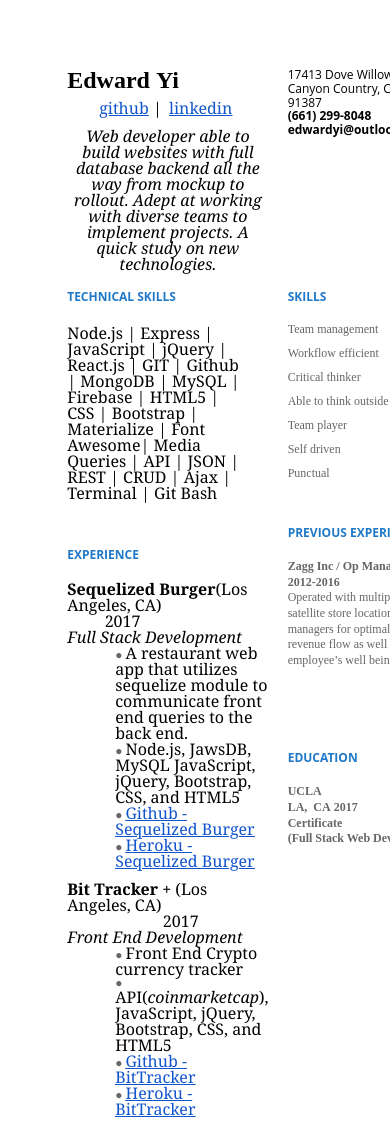
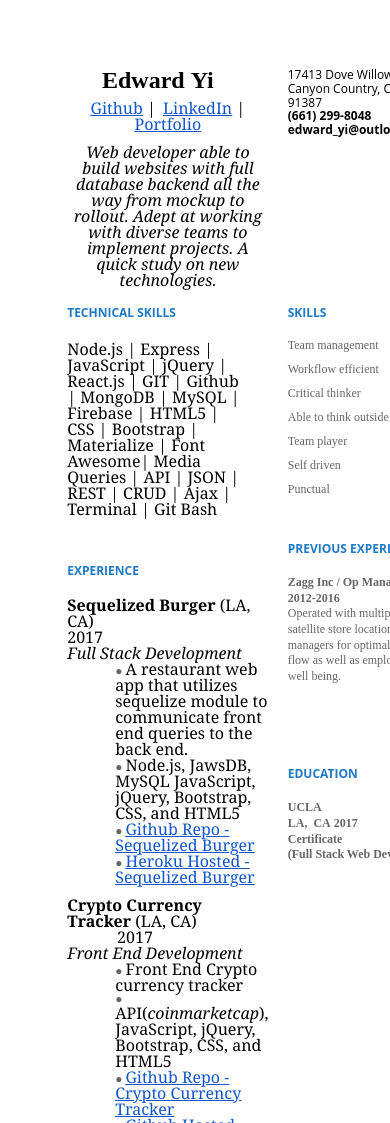
Before and after one commit to Forcium/Resume, a plain HTML site: page index.html in a window 390 px wide. Shown: the top 1123 px of the page. Drawn offline with Linux system fonts and the light colour scheme; a web font is replaced by a local one.

Commit message:
Portfolio link

```diff
--- a/index.html
+++ b/index.html
@@ -8,6 +8,7 @@
     body {
       margin: 0 auto;
     }
+
 
     .lst-kix_d52h1clnbs3c-5>li:before {
       content: "\0025a0  "
@@ -235,7 +236,25 @@
       padding: 0
     }
 
-    .c25 {
+    .c9 {
+      border-right-style: solid;
+      padding: 7.2pt 7.2pt 7.2pt 7.2pt;
+      border-bottom-color: #ffffff;
+      border-top-width: 0pt;
+      border-right-width: 0pt;
+      border-left-color: #ffffff;
+      vertical-align: top;
+      border-right-color: #ffffff;
+      border-left-width: 0pt;
+      border-top-style: solid;
+      border-left-style: solid;
+      border-bottom-width: 0pt;
+      width: 166.2pt;
+      border-top-color: #ffffff;
+      border-bottom-style: solid
+    }
+
+    .c24 {
       border-right-style: solid;
       padding: 7.2pt 7.2pt 7.2pt 7.2pt;
       border-bottom-color: #ffffff;
@@ -253,36 +272,57 @@
       border-bottom-style: solid
     }
 
-    .c29 {
-      border-right-style: solid;
-      padding: 7.2pt 7.2pt 7.2pt 7.2pt;
-      border-bottom-color: #ffffff;
-      border-top-width: 0pt;
-      border-right-width: 0pt;
-      border-left-color: #ffffff;
-      vertical-align: top;
-      border-right-color: #ffffff;
-      border-left-width: 0pt;
-      border-top-style: solid;
-      border-left-style: solid;
-      border-bottom-width: 0pt;
-      width: 166.2pt;
-      border-top-color: #ffffff;
-      border-bottom-style: solid
+    .c0 {
+      color: #000000;
+      font-weight: 700;
+      text-decoration: none;
+      vertical-align: baseline;
+      font-size: 9pt;
+      font-family: "Open Sans";
+      font-style: normal
     }
 
-    .c0 {
-      margin-left: 36pt;
+    .c7 {
       padding-top: 0pt;
-      padding-left: 0pt;
       padding-bottom: 0pt;
       line-height: 1.0;
       orphans: 2;
       widows: 2;
-      text-align: left
+      text-align: left;
+      height: 9pt
     }
 
-    .c3 {
+    .c20 {
+      color: #000000;
+      font-weight: 400;
+      text-decoration: none;
+      vertical-align: baseline;
+      font-size: 9pt;
+      font-family: "Open Sans";
+      font-style: normal
+    }
+
+    .c8 {
+      color: #666666;
+      font-weight: 700;
+      text-decoration: none;
+      vertical-align: baseline;
+      font-size: 9pt;
+      font-family: "Merriweather";
+      font-style: normal
+    }
+
+    .c21 {
+      color: #2079c7;
+      font-weight: 700;
+      text-decoration: none;
+      vertical-align: baseline;
+      font-size: 9pt;
+      font-family: "Open Sans";
+      font-style: normal
+    }
+
+    .c1 {
       color: #000000;
       font-weight: 400;
       text-decoration: none;
@@ -292,27 +332,35 @@
       font-style: normal
     }
 
-    .c6 {
-      color: #2079c7;
-      font-weight: 700;
+    .c3 {
+      color: #666666;
+      font-weight: 400;
       text-decoration: none;
       vertical-align: baseline;
       font-size: 9pt;
-      font-family: "Open Sans";
+      font-family: "Merriweather";
       font-style: normal
     }
 
-    .c5 {
-      color: #000000;
-      font-weight: 400;
-      text-decoration: none;
-      vertical-align: baseline;
-      font-size: 12pt;
-      font-family: "Cambria";
-      font-style: italic
+    .c2 {
+      padding-top: 0pt;
+      padding-bottom: 0pt;
+      line-height: 1.0;
+      text-align: left;
+      margin-right: 15pt;
+      height: 9pt
     }
 
-    .c4 {
+    .c18 {
+      padding-top: 0pt;
+      padding-bottom: 0pt;
+      line-height: 1.0;
+      orphans: 2;
+      widows: 2;
+      text-align: center
+    }
+
+    .c12 {
       padding-top: 0pt;
       padding-bottom: 0pt;
       line-height: 1.0;
@@ -321,61 +369,31 @@
       text-align: left
     }
 
-    .c19 {
-      color: #000000;
-      text-decoration: none;
-      vertical-align: baseline;
-      font-size: 9pt;
-      font-family: "Open Sans";
-      font-style: normal
+    .c30 {
+      padding-top: 6pt;
+      padding-bottom: 0pt;
+      line-height: 1.3;
+      text-align: left;
+      margin-right: 15pt
     }
 
-    .c20 {
-      color: #666666;
-      text-decoration: none;
-      vertical-align: baseline;
-      font-size: 6pt;
-      font-family: "Merriweather";
-      font-style: normal
-    }
-
-    .c28 {
-      color: #2079c7;
-      text-decoration: none;
-      vertical-align: baseline;
-      font-size: 12pt;
-      font-family: "Open Sans";
-      font-style: normal
-    }
-
-    .c17 {
-      padding-top: 0pt;
-      padding-bottom: 0pt;
-      line-height: 1.0;
-      orphans: 2;
-      widows: 2;
-      text-align: center
-    }
-
-    .c11 {
-      color: #666666;
-      text-decoration: none;
-      vertical-align: baseline;
-      font-size: 9pt;
-      font-family: "Merriweather";
-      font-style: normal
-    }
-
-    .c7 {
-      padding-top: 0pt;
+    .c5 {
+      padding-top: 30pt;
       padding-bottom: 0pt;
       line-height: 1.0;
       text-align: left;
-      margin-right: 15pt;
-      height: 9pt
+      margin-right: 15pt
     }
 
-    .c21 {
+    .c6 {
+      padding-top: 0pt;
+      padding-bottom: 0pt;
+      line-height: 1.15;
+      text-align: left;
+      margin-right: 15pt
+    }
+
+    .c29 {
       padding-top: 0pt;
       padding-bottom: 6pt;
       line-height: 1.0;
@@ -383,24 +401,40 @@
       margin-right: 15pt
     }
 
-    .c33 {
-      padding-top: 30pt;
+    .c14 {
+      font-size: 12pt;
+      font-family: "Cambria";
+      color: #1155cc;
+      font-weight: 400;
+      text-decoration: underline
+    }
+
+    .c34 {
+      color: #666666;
+      font-weight: 400;
+      font-size: 6pt;
+      font-family: "Merriweather";
+      font-style: normal
+    }
+
+    .c23 {
+      padding-top: 10pt;
       padding-bottom: 0pt;
       line-height: 1.0;
       text-align: left;
       margin-right: 15pt
     }
 
-    .c16 {
+    .c4 {
       padding-top: 0pt;
       padding-bottom: 0pt;
-      line-height: 1.3;
+      line-height: 1.0;
       text-align: left;
       margin-right: 15pt
     }
 
-    .c24 {
-      padding-top: 6pt;
+    .c10 {
+      padding-top: 0pt;
       padding-bottom: 0pt;
       line-height: 1.3;
       text-align: left;
@@ -415,107 +449,87 @@
       margin-right: 15pt
     }
 
-    .c35 {
-      color: #000000;
-      text-decoration: none;
-      vertical-align: baseline;
-      font-family: "Merriweather";
+    .c36 {
+      color: #2079c7;
+      font-size: 12pt;
+      font-family: "Open Sans";
       font-style: normal
     }
 
-    .c13 {
-      padding-top: 0pt;
-      padding-bottom: 0pt;
-      line-height: 1.15;
-      text-align: left;
-      margin-right: 15pt
+    .c16 {
+      font-size: 12pt;
+      font-family: "Cambria";
+      color: #000000;
+      font-weight: 700
     }
 
-    .c1 {
-      font-size: 12pt;
-      font-family: "Cambria";
-      color: #1155cc;
-      font-weight: 400;
-      text-decoration: underline
-    }
-
-    .c30 {
-      padding-top: 10pt;
-      padding-bottom: 0pt;
-      line-height: 1.0;
-      text-align: left;
-      margin-right: 15pt
-    }
-
-    .c9 {
-      padding-top: 0pt;
-      padding-bottom: 0pt;
-      line-height: 1.0;
-      text-align: left;
-      margin-right: 15pt
-    }
-
-    .c34 {
+    .c33 {
       border-spacing: 0;
       border-collapse: collapse;
       margin-right: auto
     }
 
-    .c10 {
+    .c19 {
       font-size: 12pt;
       font-family: "Cambria";
       color: #000000;
       font-weight: 400
     }
 
-    .c12 {
+    .c37 {
       background-color: #ffffff;
       max-width: 525.6pt;
       padding: 28.8pt 43.2pt 43.2pt 43.2pt
     }
 
-    .c27 {
-      font-size: 12pt;
-      font-family: "Cambria";
-      color: #000000
+    .c32 {
+      color: #000000;
+      font-family: "Merriweather";
+      font-style: normal
     }
 
-    .c2 {
+    .c15 {
+      padding: 0;
+      margin: 0
+    }
+
+    .c11 {
       color: inherit;
       text-decoration: inherit
     }
 
-    .c14 {
-      padding: 0;
-      margin: 0
+    .c13 {
+      margin-left: 36pt;
+      padding-left: 0pt
+    }
+
+    .c28 {
+      text-decoration: none;
+      vertical-align: baseline
+    }
+
+    .c22 {
+      font-style: italic
+    }
+
+    .c25 {
+      height: 9pt
+    }
+
+    .c35 {
+      height: 80pt
+    }
+
+    .c17 {
+      height: 522pt
+    }
+
+    .c27 {
+      font-weight: 700
     }
 
     .c26 {
       font-size: 18pt
-    }
-
-    .c8 {
-      font-weight: 700
-    }
-
-    .c23 {
-      height: 522pt
-    }
-
-    .c18 {
-      font-weight: 400
-    }
-
-    .c22 {
-      height: 9pt
-    }
-
-    .c32 {
-      height: 80pt
-    }
-
-    .c15 {
-      font-style: italic
     }
 
     .title {
@@ -526,7 +540,7 @@
       padding-bottom: 6pt;
       font-family: "Merriweather";
       line-height: 1.0;
-      text-align: left
+      text-align: center;
     }
 
     .subtitle {
@@ -623,101 +637,107 @@
   </style>
 </head>
 
-<body class="c12">
-  <p class="c22 c31"><span class="c18 c20"></span></p><a id="t.28c093e4e084196d603fd900a5ea04ea4c62132a"></a><a id="t.0"></a>
-  <table class="c34">
+<body class="c37">
+  <p class="c25 c31"><span class="c28 c34"></span></p><a id="t.3dbf10824ca342240d8c06c8285f81cfaef0b6d4"></a><a id="t.0"></a>
+  <table class="c33">
     <tbody>
-      <tr class="c32">
-        <td class="c25" colspan="1" rowspan="1">
-          <p class="c21 title" id="h.x8fm1uorkbaw"><span class="c26">Edward</span><span class="c26 c8 c35">&nbsp;Yi</span></p>
-          <p class="c17"><span class="c1"><a class="c2" href="https://www.google.com/url?q=https://github.com/Forcium&amp;sa=D&amp;ust=1508811445521000&amp;usg=AFQjCNEYqImyH6UAEVj1Qm5bkz2lbTYKCA">github</a></span><span class="c10">&nbsp;|</span><span class="c10">&nbsp;</span>
+      <tr class="c35">
+        <td class="c24" colspan="1" rowspan="1">
+          <p class="c29 title" id="h.x8fm1uorkbaw"><span class="c26">Edward</span><span class="c28 c27 c26 c32">&nbsp;Yi</span></p>
+          <p class="c18"><span class="c14"><a class="c11" href="https://github.com/Forcium" target="_blank">Github</a></span><span class="c19">&nbsp;|</span><span class="c19">&nbsp;</span>
             <span
-              class="c1"><a class="c2" href="https://www.google.com/url?q=https://linkedin.com/in/edward_yi&amp;sa=D&amp;ust=1508811445521000&amp;usg=AFQjCNH-0sog_7T6d8NjcTlbhGCk90p_qg">linkedin</a></span><span class="c10">&nbsp;</span></p>
-          <p class="c17 c22"><span class="c3"></span></p>
-          <p class="c17"><span class="c10 c15">Web developer able to build websites with full database backend all the way from mockup to rollout. Adept at working with diverse teams to implement projects. A quick study on new technologies.</span></p>
+              class="c14"><a class="c11" href="https://linkedin.com/in/edward_yi" target="_blank">LinkedIn</a></span><span class="c19">&nbsp;</span><span class="c19">| </span>
+              <span
+                class="c14"><a class="c11" href="https://forcium.github.io/" target="_blank">Portfolio</a></span>
+          </p>
+          <p class="c18 c25"><span class="c1"></span></p>
+          <p class="c18"><span class="c19 c22">Web developer able to build websites with full database backend all the way from mockup to rollout. Adept at working with diverse teams to implement projects. A quick study on new technologies.</span></p>
         </td>
-        <td class="c29" colspan="1" rowspan="1">
-          <p class="c13"><span class="c19 c18">17413 Dove Willow St</span></p>
-          <p class="c13"><span class="c19 c18">Canyon Country, CA 91387</span></p>
-          <p class="c13"><span class="c19 c8">(661) 299-8048</span></p>
-          <p class="c13"><span class="c8 c19">edwardyi@outlook.com</span></p>
+        <td class="c9" colspan="1" rowspan="1">
+          <p class="c6"><span class="c20">17413 Dove Willow St</span></p>
+          <p class="c6"><span class="c20">Canyon Country, CA 91387</span></p>
+          <p class="c6"><span class="c0">(661) 299-8048</span></p>
+          <p class="c6"><span class="c0">edward_yi@outlook.com</span></p>
         </td>
       </tr>
-      <tr class="c23">
-        <td class="c25" colspan="1" rowspan="1">
-          <h1 class="c9" id="h.vv36thlu7dss"><span>TECHNICAL SKILLS</span></h1>
-          <h1 class="c30" id="h.wvlt0svc9ahh"><span class="c3">Node.js | Express | JavaScript | jQuery | React.js | GIT | Github | MongoDB | MySQL | Firebase | HTML5 | CSS | Bootstrap | Materialize | Font Awesome| Media Queries | API | JSON | REST | CRUD | Ajax | Terminal | Git Bash &nbsp;</span></h1>
-          <h1 class="c33" id="h.4naeyj6xmfia"><span class="c6">EXPERIENCE</span></h1>
-          <p class="c7"><span class="c11 c18"></span></p>
-          <p class="c4"><span class="c8 c27">Sequelized Burger</span><span class="c3">(Los Angeles, CA)&nbsp;&nbsp;&nbsp;&nbsp;&nbsp;&nbsp;&nbsp;&nbsp;&nbsp;&nbsp;&nbsp;&nbsp;&nbsp;&nbsp;&nbsp;&nbsp;&nbsp;&nbsp;&nbsp;&nbsp;&nbsp;&nbsp;&nbsp;&nbsp; &nbsp; &nbsp; &nbsp; &nbsp; &nbsp;2017</span></p>
+      <tr class="c17">
+        <td class="c24" colspan="1" rowspan="1">
+          <h1 class="c4" id="h.vv36thlu7dss"><span>TECHNICAL SKILLS</span></h1>
+          <h1 class="c23" id="h.wvlt0svc9ahh"><span class="c1">Node.js | Express | JavaScript | jQuery | React.js | GIT | Github | MongoDB | MySQL | Firebase | HTML5 | CSS | Bootstrap | Materialize | Font Awesome| Media Queries | API | JSON | REST | CRUD | Ajax | Terminal | Git Bash &nbsp;</span></h1>
+          <h1 class="c5" id="h.4naeyj6xmfia"><span class="c21">EXPERIENCE</span></h1>
+          <p class="c2"><span class="c3"></span></p>
+          <p class="c12"><span class="c16">Sequelized Burger </span><span class="c1">(LA, CA)&nbsp;&nbsp;&nbsp;&nbsp;&nbsp;&nbsp;&nbsp;&nbsp;&nbsp;&nbsp;&nbsp;&nbsp;&nbsp;&nbsp;&nbsp;&nbsp;&nbsp;&nbsp;&nbsp;&nbsp;&nbsp;&nbsp;&nbsp;&nbsp;&nbsp;&nbsp;&nbsp;&nbsp;&nbsp;&nbsp;&nbsp;&nbsp;&nbsp;&nbsp;&nbsp;&nbsp;&nbsp;&nbsp;&nbsp;&nbsp;&nbsp;&nbsp; 2017</span></p>
           <p
-            class="c4"><span class="c5">Full Stack Development</span></p>
-            <ul class="c14 lst-kix_ogh4lryqb7e9-0 start">
-              <li class="c0"><span class="c3">A restaurant web app that utilizes sequelize module to communicate front end queries to the back end.</span></li>
-              <li class="c0"><span class="c3">Node.js, JawsDB, MySQL JavaScript, jQuery, Bootstrap, CSS, and HTML5</span></li>
-              <li class="c0"><span class="c1"><a class="c2" href="https://www.google.com/url?q=https://github.com/Forcium/sequelizedBurger&amp;sa=D&amp;ust=1508811445525000&amp;usg=AFQjCNHRjSkHtp_QCl4dp2dgFJzYyllM4g">Github - Sequelized Burger</a></span></li>
-              <li class="c0"><span class="c1"><a class="c2" href="https://www.google.com/url?q=https://dry-atoll-38666.herokuapp.com/&amp;sa=D&amp;ust=1508811445526000&amp;usg=AFQjCNHfnlagO9QpxwbUKHJI7EGzYo9uBg">Heroku - Sequelized Burger</a></span><span class="c3">&nbsp;</span></li>
+            class="c12"><span class="c19 c22 c28">Full Stack Development</span></p>
+            <ul class="c15 lst-kix_ogh4lryqb7e9-0 start">
+              <li class="c12 c13"><span class="c1">A restaurant web app that utilizes sequelize module to communicate front end queries to the back end.</span></li>
+              <li class="c12 c13"><span class="c1">Node.js, JawsDB, MySQL JavaScript, jQuery, Bootstrap, CSS, and HTML5</span></li>
+              <li class="c12 c13"><span class="c14"><a class="c11" href="https://github.com/Forcium/sequelizedBurger" target="_blank">Github Repo - Sequelized Burger</a></span></li>
+              <li
+                class="c12 c13"><span class="c14"><a class="c11" href="https://dry-atoll-38666.herokuapp.com/" target="_blank">Heroku Hosted - Sequelized Burger</a></span><span class="c1">&nbsp;</span></li>
             </ul>
-            <p class="c4 c22"><span class="c3"></span></p>
-            <p class="c4"><span class="c27 c8">Bit Tracker + </span><span class="c3">(Los Angeles, CA)&nbsp;&nbsp;&nbsp;&nbsp;&nbsp;&nbsp;&nbsp;&nbsp;&nbsp;&nbsp;&nbsp;&nbsp;&nbsp;&nbsp;&nbsp;&nbsp;&nbsp;&nbsp;&nbsp;&nbsp;&nbsp;&nbsp;&nbsp;&nbsp; &nbsp; &nbsp; &nbsp; &nbsp; &nbsp; &nbsp; &nbsp; &nbsp; &nbsp; &nbsp; &nbsp; &nbsp;2017</span></p>
-            <p
-              class="c4"><span class="c5">Front End Development</span></p>
-              <ul class="c14 lst-kix_ogh4lryqb7e9-0">
-                <li class="c0"><span class="c10">Front End Crypto currency tracker </span></li>
-                <li class="c0"><span class="c10">API(</span><span class="c10 c15">coinmarketcap</span><span class="c10">), </span><span class="c3">JavaScript, jQuery, Bootstrap, CSS, and HTML5</span></li>
-                <li class="c0"><span class="c1"><a class="c2" href="https://www.google.com/url?q=https://github.com/Forcium/Project-1-BitTracker&amp;sa=D&amp;ust=1508811445527000&amp;usg=AFQjCNEg_0ZmPiyVA8Wt9EriADUeAuOEtA">Github - BitTracker</a></span></li>
-                <li class="c0"><span class="c1"><a class="c2" href="https://www.google.com/url?q=https://forcium.github.io/Project-1-BitTracker/&amp;sa=D&amp;ust=1508811445528000&amp;usg=AFQjCNGDFNiVYWPBZ5DZF_3HYL9Xu7yrnw">Heroku - BitTracker</a></span><span class="c3">&nbsp;</span></li>
-              </ul>
-              <p class="c4 c22"><span class="c3"></span></p>
-              <p class="c4"><span class="c27 c8">Friend Finder (Simpsons) </span><span class="c3">(Los Angeles, CA) &nbsp; &nbsp; &nbsp;&nbsp;&nbsp;&nbsp;&nbsp;&nbsp;&nbsp;&nbsp;&nbsp; &nbsp; &nbsp; &nbsp; &nbsp; &nbsp; &nbsp; &nbsp; &nbsp; &nbsp; &nbsp; &nbsp; 2017</span></p>
-              <p
-                class="c4"><span class="c5">Full Stack Development</span></p>
-                <ul class="c14 lst-kix_ogh4lryqb7e9-0">
-                  <li class="c0"><span class="c3">Full Stack Web Scraper App &nbsp;</span></li>
-                  <li class="c0"><span class="c3">Cheerio, MongoDB, Mongoose, Node.js, JavaScript, jQuery, Bootstrap, CSS, and HTML5</span></li>
-                  <li class="c0"><span class="c1"><a class="c2" href="https://www.google.com/url?q=https://github.com/Forcium/scraper&amp;sa=D&amp;ust=1508811445530000&amp;usg=AFQjCNGfkB0OQjwylo3fSNqMclajasd64g">Github - Web Scraper (Tech Crunch)</a></span></li>
-                  <li
-                    class="c0"><span class="c1"><a class="c2" href="https://www.google.com/url?q=https://gentle-citadel-76606.herokuapp.com&amp;sa=D&amp;ust=1508811445531000&amp;usg=AFQjCNH4pI3XFU6kBM5A2UJUvVyfU3tB9Q">Heroku - Web Scraper (Tech Crunch)</a></span>
-                    <span
-                      class="c10">&nbsp;</span>
-                      </li>
-                </ul>
+            <p class="c7"><span class="c1"></span></p>
+            <p class="c12"><span class="c16">Crypto Currency Tracker </span><span class="c1">(LA, CA)&nbsp;&nbsp;&nbsp;&nbsp;&nbsp;&nbsp;&nbsp;&nbsp; &nbsp; &nbsp; &nbsp; &nbsp; &nbsp; &nbsp; &nbsp; &nbsp; &nbsp; &nbsp; 2017</span></p>
+            <p class="c12"><span class="c19 c28 c22">Front End Development</span></p>
+            <ul class="c15 lst-kix_ogh4lryqb7e9-0">
+              <li class="c12 c13"><span class="c19">Front End Crypto currency tracker </span></li>
+              <li class="c12 c13"><span class="c19">API(</span><span class="c19 c22">coinmarketcap</span><span class="c19">), </span><span class="c1">JavaScript, jQuery, Bootstrap, CSS, and HTML5</span></li>
+              <li class="c12 c13"><span class="c14"><a class="c11" href="https://github.com/Forcium/Crypto-Currency-Tracker" target="_blank">Github Repo - Crypto Currency Tracker</a></span></li>
+              <li
+                class="c12 c13"><span class="c14"><a class="c11" href="https://forcium.github.io/Crypto-Currency-Tracker/" target="_blank">Github Hosted - Crypto Currency Tracker</a></span>
+                <span
+                  class="c1">&nbsp;</span>
+                  </li>
+            </ul>
+            <p class="c7"><span class="c1"></span></p>
+            <p class="c12"><span class="c16">Web Scraper (Tech Crunch) </span><span class="c1">(LA, CA) &nbsp; &nbsp; &nbsp; &nbsp; &nbsp; &nbsp; &nbsp; &nbsp; &nbsp; &nbsp; &nbsp; 2017</span></p>
+            <p class="c12"><span class="c19 c28 c22">Full Stack Development</span></p>
+            <ul class="c15 lst-kix_ogh4lryqb7e9-0">
+              <li class="c12 c13"><span class="c1">Full Stack Web Scraper App &nbsp;</span></li>
+              <li class="c12 c13"><span class="c1">Cheerio, MongoDB, Mongoose, Node.js, JavaScript, jQuery, Bootstrap, CSS, and HTML5</span></li>
+              <li class="c12 c13"><span class="c14"><a class="c11" href="https://github.com/Forcium/scraper" target="_blank">Github Repo - Web Scraper (Tech Crunch)</a></span></li>
+              <li
+                class="c12 c13"><span class="c14"><a class="c11" href="https://gentle-citadel-76606.herokuapp.com/" target="_blank">Heroku Hosted - Web Scraper (Tech Crunch)</a></span>
+                <span
+                  class="c19">&nbsp;</span>
+                  </li>
+            </ul>
         </td>
-        <td class="c29" colspan="1" rowspan="1">
-          <h1 class="c9" id="h.l2h39vwh1ixn"><span class="c6">SKILLS</span></h1>
-          <p class="c7"><span class="c11 c18"></span></p>
-          <p class="c9"><span class="c11 c18">Team management </span></p>
-          <p class="c7"><span class="c11 c18"></span></p>
-          <p class="c9"><span class="c11 c18">Workflow efficient</span></p>
-          <p class="c7"><span class="c11 c18"></span></p>
-          <p class="c9"><span class="c11 c18">Critical thinker</span></p>
-          <p class="c7"><span class="c11 c18"></span></p>
-          <p class="c9"><span class="c11 c18">Able to think outside the box</span></p>
-          <p class="c7"><span class="c11 c18"></span></p>
-          <p class="c9"><span class="c11 c18">Team player</span></p>
-          <p class="c7"><span class="c11 c18"></span></p>
-          <p class="c9"><span class="c11 c18">Self driven</span></p>
-          <p class="c7"><span class="c11 c18"></span></p>
-          <p class="c9"><span class="c11 c18">Punctual</span></p>
-          <h1 class="c33" id="h.44230d5h6bq2"><span class="c6">PREVIOUS EXPERIENCE</span></h1>
-          <p class="c7"><span class="c11 c18"></span></p>
-          <p class="c16"><span class="c11 c8">Zagg Inc / Op Manager</span></p>
-          <p class="c16"><span class="c11 c8">2012-2016</span></p>
-          <p class="c16"><span>Operated with multiple satellite store location managers for optimal revenue flow as well as </span><span>employee&rsquo;s </span><span>well being.</span></p>
-          <p class="c16 c22"><span class="c11 c18"></span></p>
-          <p class="c16 c22"><span class="c11 c18"></span></p>
-          <p class="c16 c22"><span class="c11 c18"></span></p>
-          <h1 class="c33" id="h.1ghc9clgq7tu"><span class="c6">EDUCATION</span></h1>
-          <p class="c7"><span class="c11 c8"></span></p>
-          <p class="c16"><span class="c11 c8">UCLA </span></p>
-          <p class="c16"><span class="c8">LA, &nbsp;CA</span><span class="c8 c11">&nbsp;2017</span></p>
-          <p class="c16"><span class="c11 c8">Certificate </span></p>
-          <p class="c16"><span class="c8">(Full Stack Web Dev)</span></p>
+        <td class="c9" colspan="1" rowspan="1">
+          <h1 class="c4" id="h.l2h39vwh1ixn"><span class="c21">SKILLS</span></h1>
+          <p class="c2"><span class="c3"></span></p>
+          <p class="c4"><span class="c3">Team management </span></p>
+          <p class="c2"><span class="c3"></span></p>
+          <p class="c4"><span class="c3">Workflow efficient</span></p>
+          <p class="c2"><span class="c3"></span></p>
+          <p class="c4"><span class="c3">Critical thinker</span></p>
+          <p class="c2"><span class="c3"></span></p>
+          <p class="c4"><span class="c3">Able to think outside the box</span></p>
+          <p class="c2"><span class="c3"></span></p>
+          <p class="c4"><span class="c3">Team player</span></p>
+          <p class="c2"><span class="c3"></span></p>
+          <p class="c4"><span class="c3">Self driven</span></p>
+          <p class="c2"><span class="c3"></span></p>
+          <p class="c4"><span class="c3">Punctual</span></p>
+          <h1 class="c5" id="h.44230d5h6bq2"><span class="c21">PREVIOUS EXPERIENCE</span></h1>
+          <p class="c2"><span class="c3"></span></p>
+          <p class="c10"><span class="c8">Zagg Inc / Op Manager</span></p>
+          <p class="c10"><span class="c8">2012-2016</span></p>
+          <p class="c10"><span>Operated with multiple satellite store location managers for optimal revenue flow as well as </span><span>employee&rsquo;s </span><span>well being.</span></p>
+          <p class="c10 c25"><span class="c3"></span></p>
+          <p class="c10 c25"><span class="c3"></span></p>
+          <p class="c10 c25"><span class="c3"></span></p>
+          <h1 class="c5" id="h.1ghc9clgq7tu"><span class="c21">EDUCATION</span></h1>
+          <p class="c2"><span class="c8"></span></p>
+          <p class="c10"><span class="c8">UCLA </span></p>
+          <p class="c10"><span class="c27">LA, &nbsp;CA</span><span class="c8">&nbsp;2017</span></p>
+          <p class="c10"><span class="c8">Certificate </span></p>
+          <p class="c10"><span class="c27">(Full Stack Web Dev)</span></p>
         </td>
       </tr>
     </tbody>
   </table>
-  <p class="c22 c24"><span class="c11 c18"></span></p>
+  <p class="c25 c30"><span class="c3"></span></p>
 </body>
 
 </html>
```
